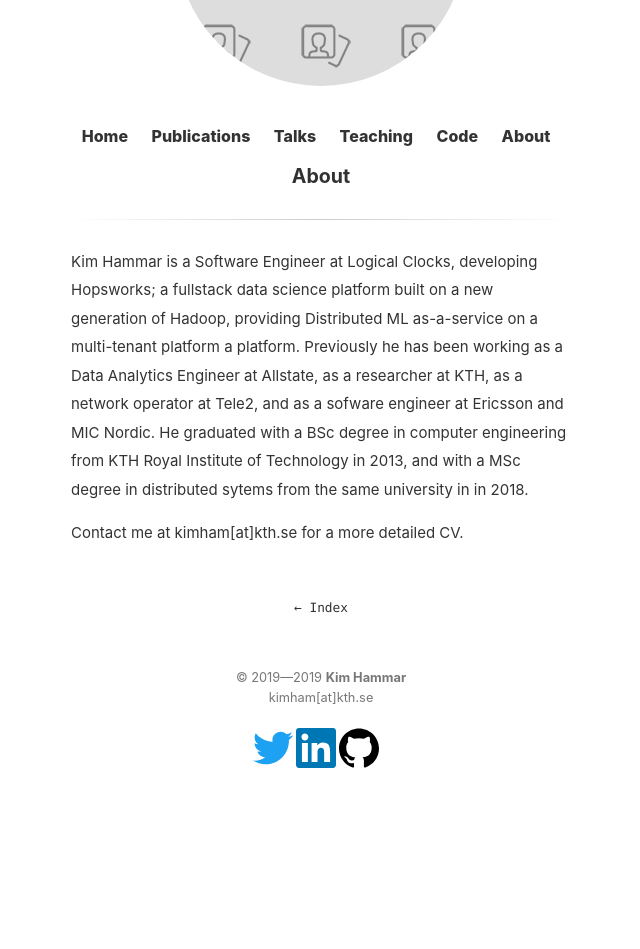
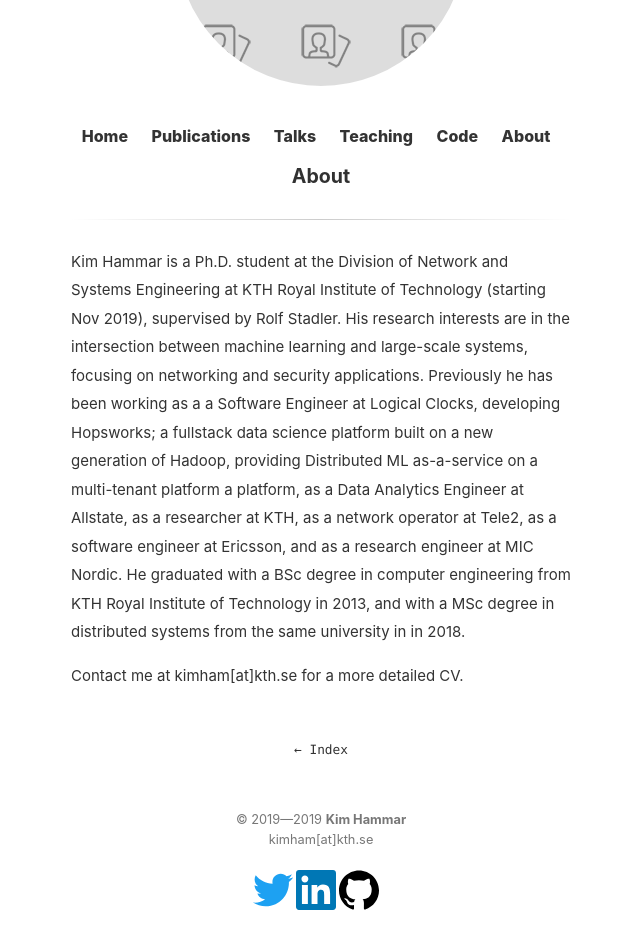
Before and after one commit to Limmen/Limmen.github.io, a Jekyll site: the page built from about.md, in a window 1280 px wide, cut to the strip 244-1195 px from the top of the page. Shown: the whole strip, without its empty margins (319-959 px from the left). Built offline with Jekyll 4.4.1, drawn with Linux system fonts in a browser that asks for light colours; before the commit the page ends 1053 px from its top, so only the background shows below that.

Commit message:
update about

```diff
--- a/about.md
+++ b/about.md
@@ -3,6 +3,6 @@ layout: page
 title: About
 ---
 
-Kim Hammar is a Software Engineer at Logical Clocks, developing Hopsworks; a fullstack data science platform built on a new generation of Hadoop, providing Distributed ML as-a-service on a multi-tenant platform a platform. Previously he has been working as a Data Analytics Engineer at Allstate, as a researcher at KTH, as a network operator at Tele2, and as a sofware engineer at Ericsson and MIC Nordic. He graduated with a BSc degree in computer engineering from KTH Royal Institute of Technology in 2013, and with a MSc degree in distributed sytems from the same university in in 2018.
+Kim Hammar is a Ph.D. student at the Division of Network and Systems Engineering at KTH Royal Institute of Technology (starting Nov 2019), supervised by Rolf Stadler. His research interests are in the intersection between machine learning and large-scale systems, focusing on networking and security applications. Previously he has been working as a a Software Engineer at Logical Clocks, developing Hopsworks; a fullstack data science platform built on a new generation of Hadoop, providing Distributed ML as-a-service on a multi-tenant platform a platform, as a Data Analytics Engineer at Allstate, as a researcher at KTH, as a network operator at Tele2, as a software engineer at Ericsson, and as a research engineer at MIC Nordic. He graduated with a BSc degree in computer engineering from KTH Royal Institute of Technology in 2013, and with a MSc degree in distributed systems from the same university in in 2018.
 
 Contact me at kimham[at]kth.se for a more detailed CV.
```
Also changed, not shown: publications.md (+1 -1 lines).
